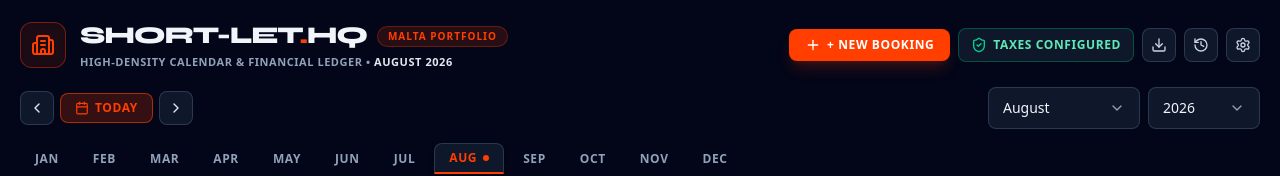
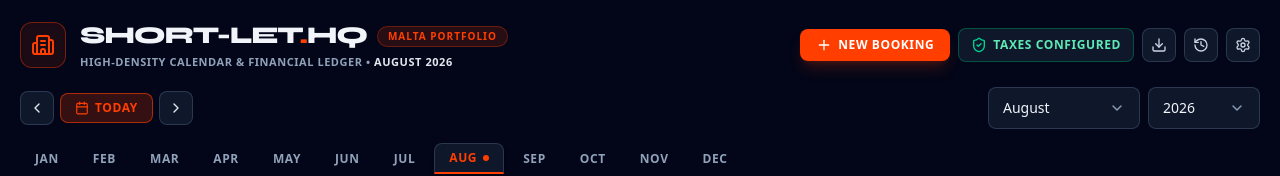
Before and after one commit to omeryigitler/-Property-Management, a React (Vite) app: page / in a window 1280 px wide. Shown: the top 176 px of the page. Built offline with nearby package versions, Linux system fonts and the light colour scheme.

Commit message:
fix: remove duplicated plus from booking action

```diff
--- a/src/components/dashboard/DashboardHeader.tsx
+++ b/src/components/dashboard/DashboardHeader.tsx
@@ -54,7 +54,7 @@ export function DashboardHeader() {
             className="flex items-center gap-1.5 px-4 py-2 rounded-lg bg-[#ff3e00] hover:bg-[#e03700] text-white text-xs font-black uppercase tracking-wider transition-all shadow-lg shadow-[#ff3e00]/20 hover:scale-[1.02] active:scale-95"
           >
             <Plus className="w-4 h-4" />
-            <span>+ New Booking</span>
+            <span>New Booking</span>
           </button>
 
           {/* Tax Status Badge / Button */}
```
